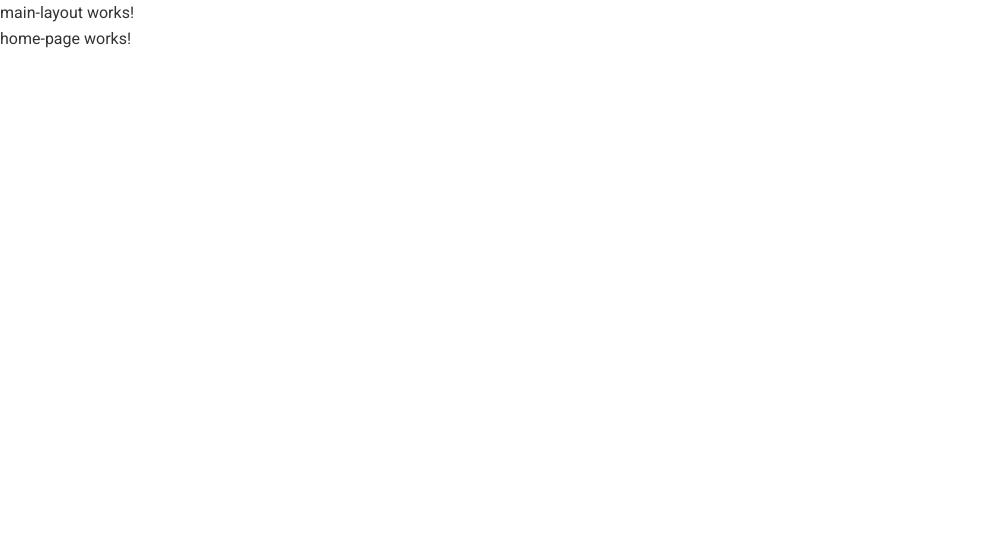
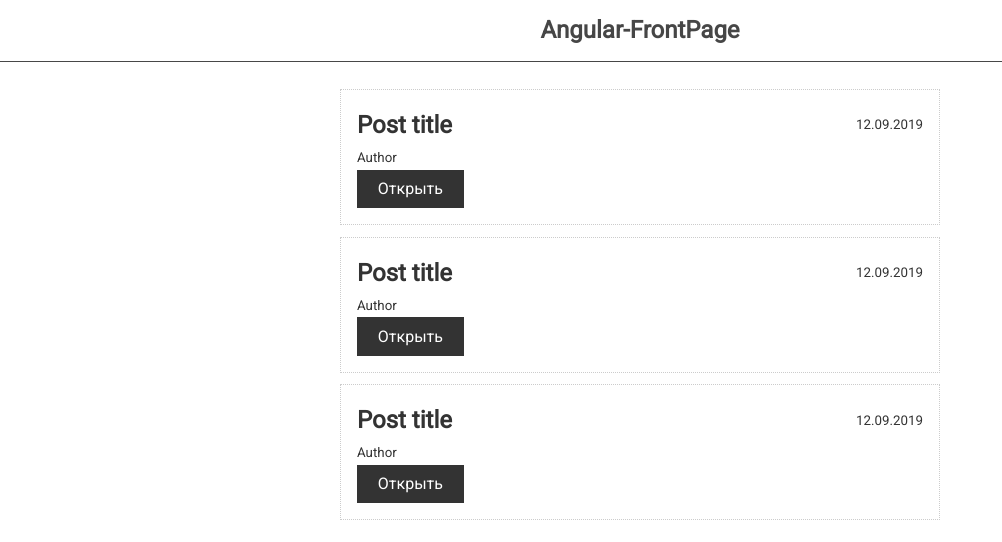
Before and after one commit to otus-dn-core/front, an Angular app: page / in a window 1280 px wide. Shown: the top 542 px of the page, without its empty margins (0-1002 px from the left). Built offline with nearby package versions, Linux system fonts and the light colour scheme.

Commit message:
Admin layout, Before Login

```diff
--- a/src/app/admin/shared/components/admin-layout/admin-layout.component.html
+++ b/src/app/admin/shared/components/admin-layout/admin-layout.component.html
@@ -1,3 +1,21 @@
-<h1>admin-layout works!</h1>
+<nav class="navbar bg-primary">
+    <h1>
+      <a routerLink="/">Angular Admin</a>
+    </h1>
 
-<router-outlet></router-outlet>
+    <ul>
+      <!-- <li routerLinkActive="active">
+        <a [routerLink]="['/admin', 'dashboard']">Главная</a>
+      </li> -->
+      <li routerLinkActive="active">
+        <a [routerLink]="['/admin', 'create']">Создать пост</a>
+      </li>
+      <li>
+        <a href="#" (click)="logout($event)">Выйти</a>
+      </li>
+    </ul>
+  </nav>
+
+  <div class="container">
+    <router-outlet></router-outlet>
+  </div>
--- a/src/app/admin/shared/components/admin-layout/admin-layout.component.ts
+++ b/src/app/admin/shared/components/admin-layout/admin-layout.component.ts
@@ -1,4 +1,5 @@
 import { Component, OnInit } from '@angular/core';
+import {Router} from '@angular/router';
 
 @Component({
   selector: 'app-admin-layout',
@@ -7,9 +8,13 @@ import { Component, OnInit } from '@angular/core';
 })
 export class AdminLayoutComponent implements OnInit {
 
-  constructor() { }
+  constructor(private router: Router) {}
 
   ngOnInit(): void {
   }
 
+  logout(event: Event) {
+    event.preventDefault()
+    this.router.navigate(['/admin', 'login'])
+  }
 }
--- a/src/app/app.module.ts
+++ b/src/app/app.module.ts
@@ -6,13 +6,15 @@ import { AppComponent } from './app.component';
 import { MainLayoutComponent } from './shared/components/main-layout/main-layout.component';
 import { HomePageComponent } from './home-page/home-page.component';
 import { PostPageComponent } from './post-page/post-page.component';
+import { PostComponent } from './shared/components/post/post.component';
 
 @NgModule({
   declarations: [
     AppComponent,
     MainLayoutComponent,
     HomePageComponent,
-    PostPageComponent
+    PostPageComponent,
+    PostComponent
   ],
   imports: [
     BrowserModule,
--- a/src/app/home-page/home-page.component.html
+++ b/src/app/home-page/home-page.component.html
@@ -1 +1,5 @@
-<p>home-page works!</p>
+<div class="posts">
+    <app-post-page></app-post-page>
+    <app-post-page></app-post-page>
+    <app-post-page></app-post-page>
+  </div>
--- a/src/app/home-page/home-page.component.scss
+++ b/src/app/home-page/home-page.component.scss
@@ -0,0 +1,4 @@
+.posts {
+    max-width: 600px;
+    margin: 0 auto;
+  }
--- a/src/app/post-page/post-page.component.html
+++ b/src/app/post-page/post-page.component.html
@@ -1 +1,16 @@
-<p>post-page works!</p>
+<div class="card">
+    <div class="card-header">
+      <h2>Post title</h2>
+
+      <small>12.09.2019</small>
+    </div>
+
+    <div>
+      <small>Author</small>
+    </div>
+
+    <button
+      [routerLink]="['/post', 12312]"
+      class="btn btn-dark"
+    >Открыть</button>
+  </div>
--- a/src/app/shared/components/main-layout/main-layout.component.html
+++ b/src/app/shared/components/main-layout/main-layout.component.html
@@ -1,3 +1,7 @@
-<p>main-layout works!</p>
+<nav class="navbar main">
+    <h1>Angular-FrontPage</h1>
+  </nav>
 
-<router-outlet></router-outlet>
+  <div class="container">
+    <router-outlet></router-outlet>
+  </div>
--- /dev/null
+++ b/src/app/shared/components/post/post.component.html
@@ -0,0 +1 @@
+<p>post works!</p>
--- /dev/null
+++ b/src/app/shared/components/post/post.component.ts
@@ -0,0 +1,15 @@
+import { Component, OnInit } from '@angular/core';
+
+@Component({
+  selector: 'app-post',
+  templateUrl: './post.component.html',
+  styleUrls: ['./post.component.scss']
+})
+export class PostComponent implements OnInit {
+
+  constructor() { }
+
+  ngOnInit(): void {
+  }
+
+}
```
Also changed, not shown: src/app/shared/components/post/post.component.scss (added).
